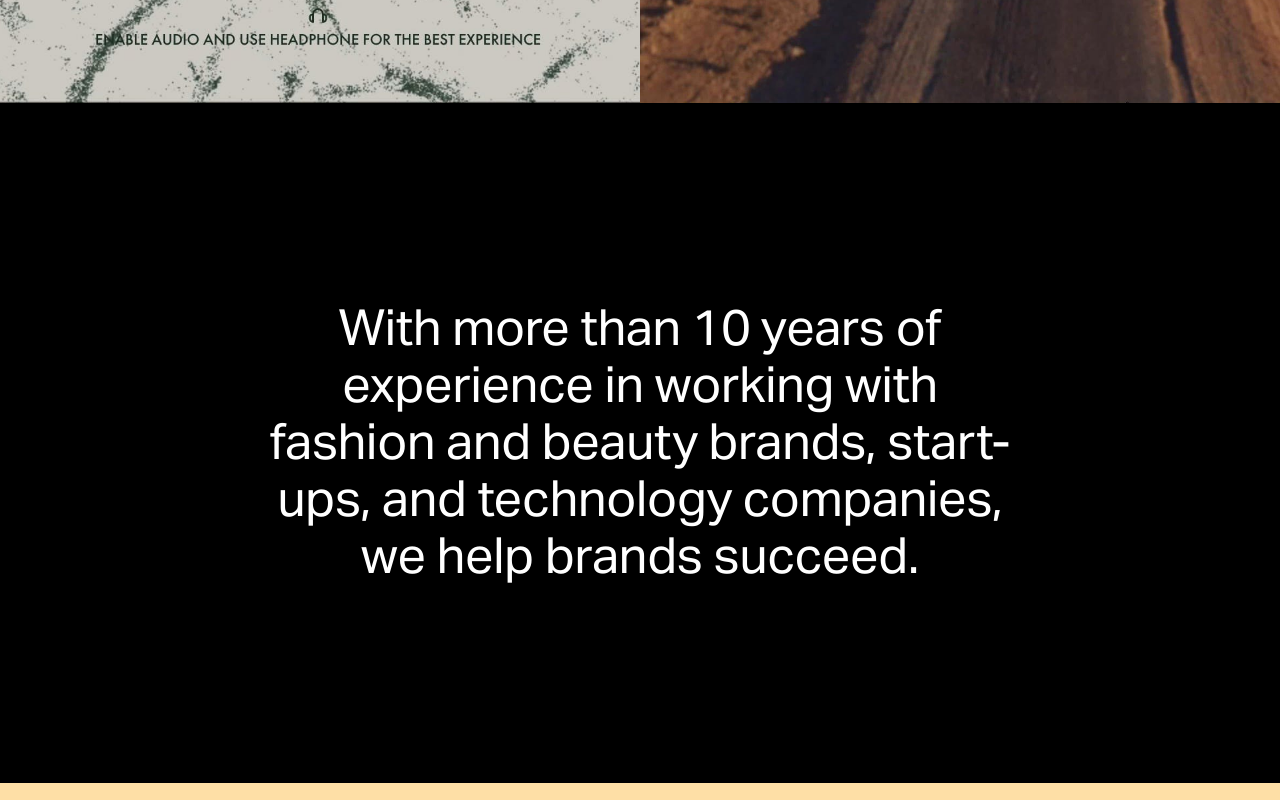
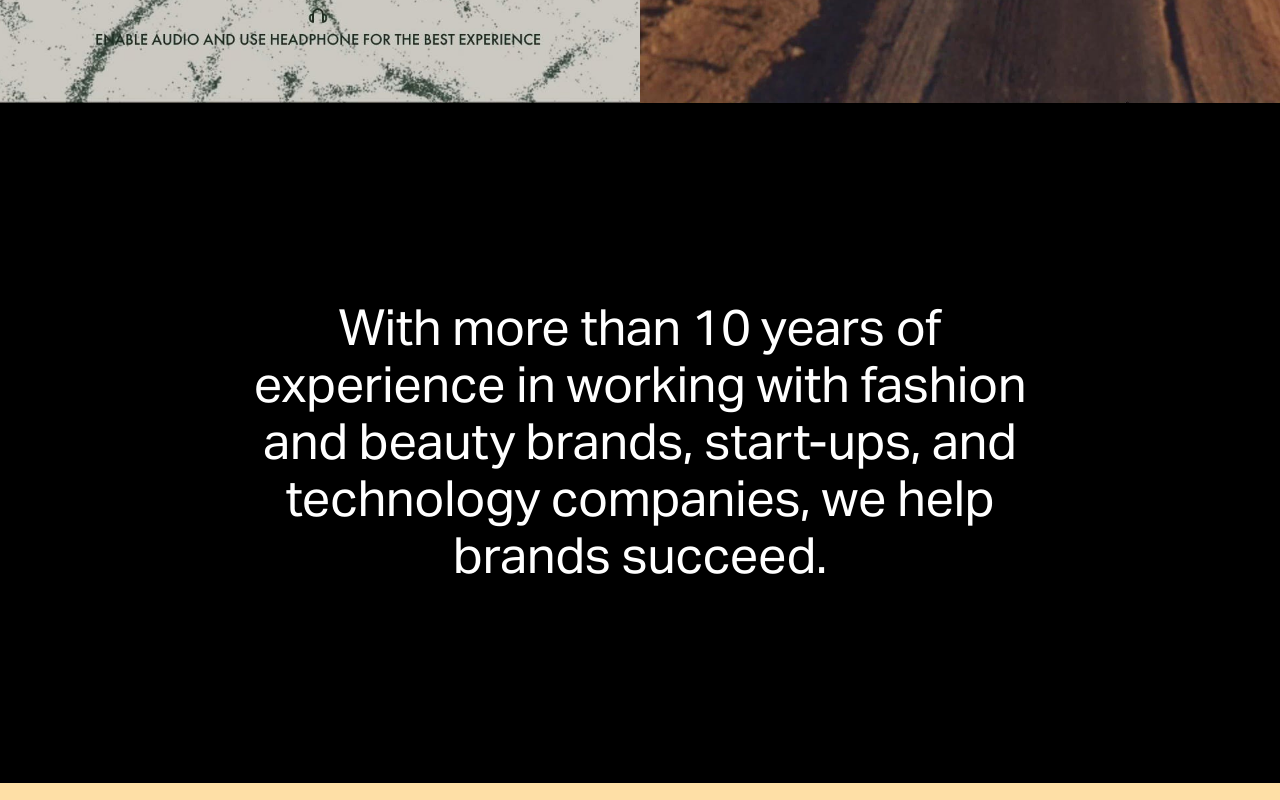
Before and after one commit to riteshsingla36/MSDS, a React (Create React App) app in the folder client/: page / in a window 1280 px wide. Shown: the part 4447-5247 px from the top of the page. Built offline with nearby package versions, Linux system fonts and the light colour scheme.

Commit message:
add MSDS title

```diff
--- a/client/public/index.html
+++ b/client/public/index.html
@@ -26,7 +26,7 @@
       work correctly both with client-side routing and a non-root public URL.
       Learn how to configure a non-root public URL by running `npm run build`.
     -->
-    <title>React App</title>
+    <title>MSDS</title>
   </head>
   <body>
     <noscript>You need to enable JavaScript to run this app.</noscript>
--- a/client/src/pages/home/home.css
+++ b/client/src/pages/home/home.css
@@ -195,7 +195,7 @@ body{
 
 .six-container p{
     font-size: 50px;
-    width: 60%;
+    width: 65%;
     text-align: center;
     align-items: center;
     font-family: MSDSFont !important;
```
